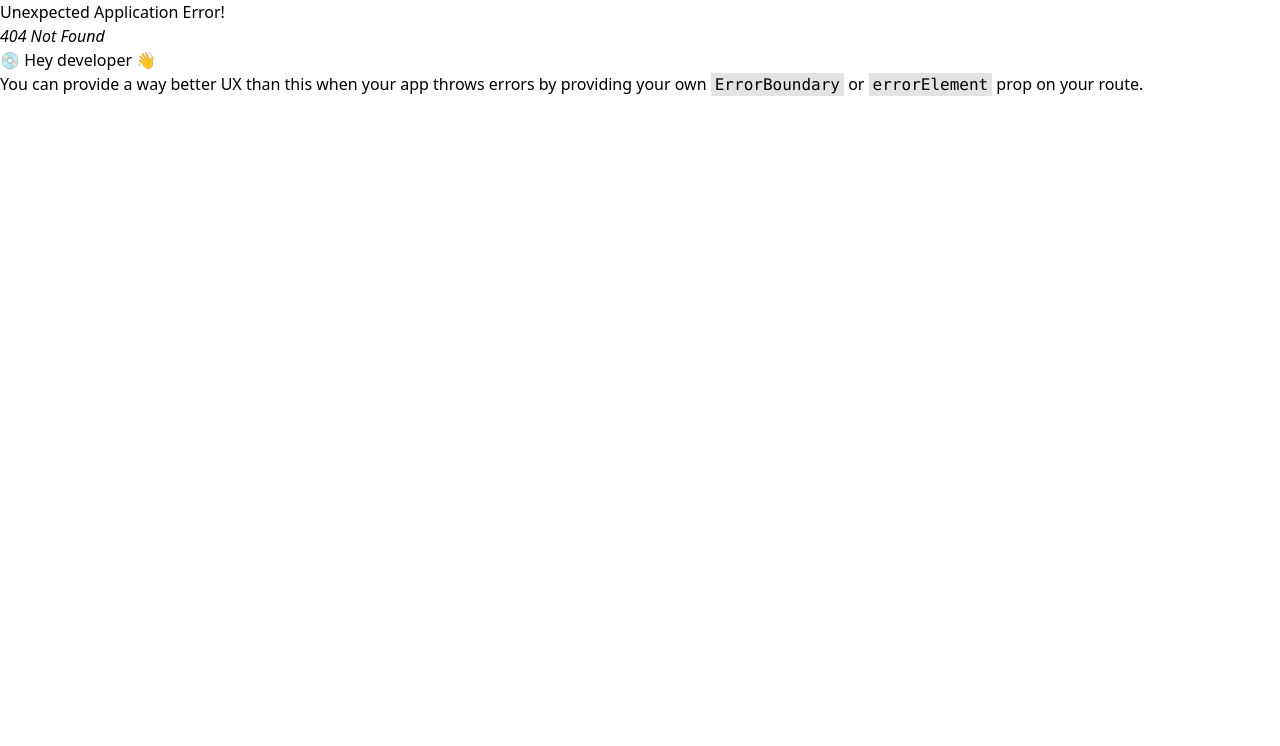
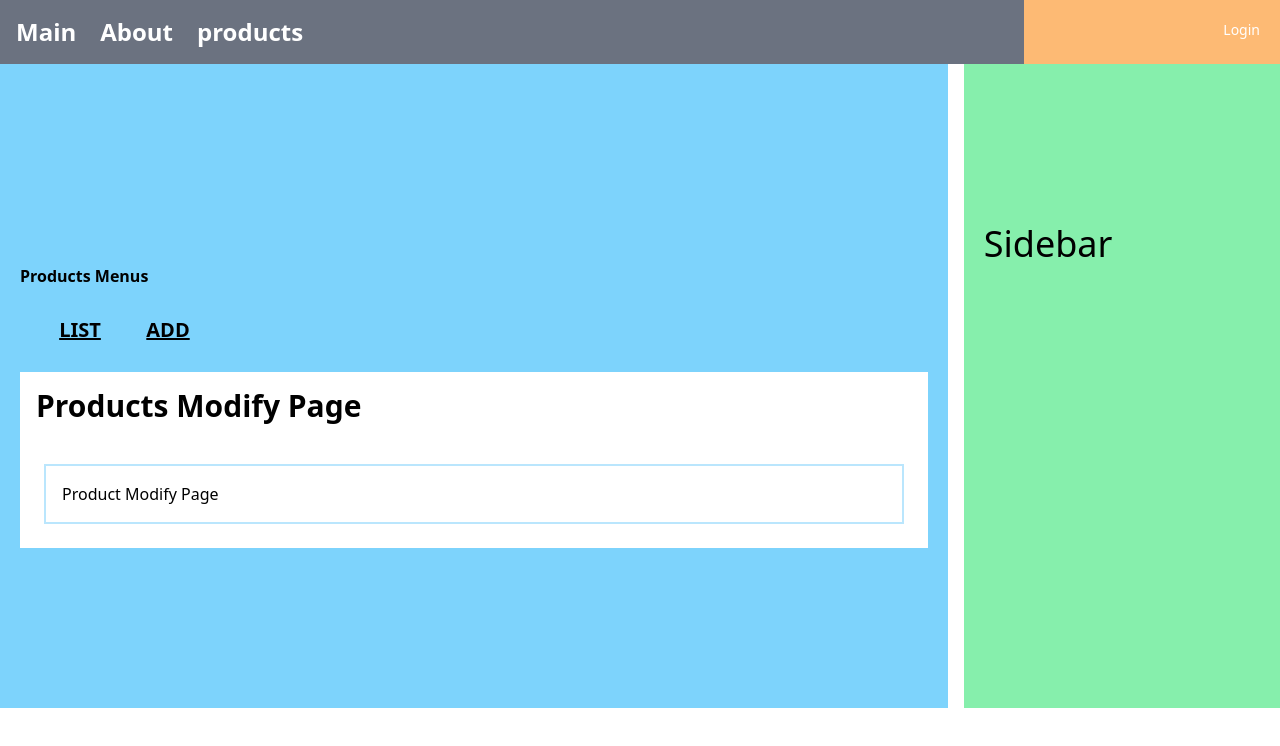
Before and after one commit to deerking0923/myReact, a React (Create React App) app: page /products/modify/1 in a window 1280 px wide. Before the commit this address had no page. Shown: the top 746 px of the page. Built offline with nearby package versions, Linux system fonts and the light colour scheme.

Commit message:
수정 페이지 구현 전

```diff
--- /dev/null
+++ b/src/components/products/ModifyComponent.js
@@ -0,0 +1,9 @@
+const ModifyComponent = ({pno}) => {
+    return(
+        <div className="border-2 border-sky-200 mt-10 m-2 p-4">
+            Product Modify Page
+        </div>
+    )
+}
+
+export default ModifyComponent
--- /dev/null
+++ b/src/pages/products/ModifyPage.js
@@ -0,0 +1,15 @@
+import { useParams } from "react-router-dom";
+import ModifyComponent from "../../components/products/ModifyComponent";
+
+const ModifyPage = () => {
+  const { pno } = useParams();
+
+  return (
+    <div className="p-4 w-full bg-white">
+      <div className="text-3xl font-extrabold">Products Modify Page</div>
+      <ModifyComponent pno = {pno}></ModifyComponent>
+    </div>
+  );
+};
+
+export default ModifyPage;
--- a/src/router/productsRouter.js
+++ b/src/router/productsRouter.js
@@ -7,6 +7,8 @@ const productsRouter = () => {
   const ProductsList = lazy(() => import("../pages/products/ListPage"));
   const ProductsADD = lazy(() => import("../pages/products/AddPage"));
   const ProductsRead = lazy(() => import("../pages/products/ReadPage"));
+  const ProductsModify = lazy(() => import("../pages/products/ModifyPage"));
+
   return [
     {
       path: "list",
@@ -36,6 +38,14 @@ const productsRouter = () => {
         </Suspense>
       ),
     },
+    {
+      path: "modify/:pno",
+      element: (
+        <Suspense fallback={Loading}>
+          <ProductsModify></ProductsModify>
+        </Suspense>
+      ),
+    },
   ];
 };
 
```
Also changed, not shown: src/pages/todo/ModifyPage.js (deleted).
